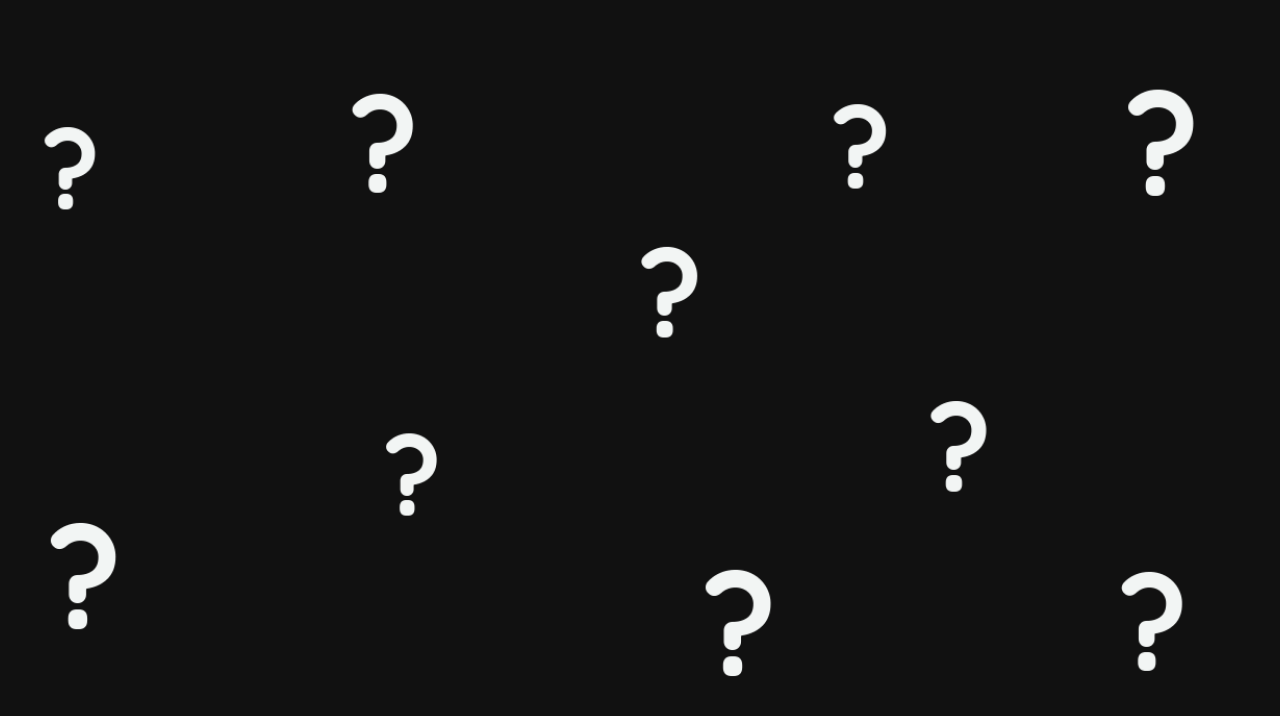
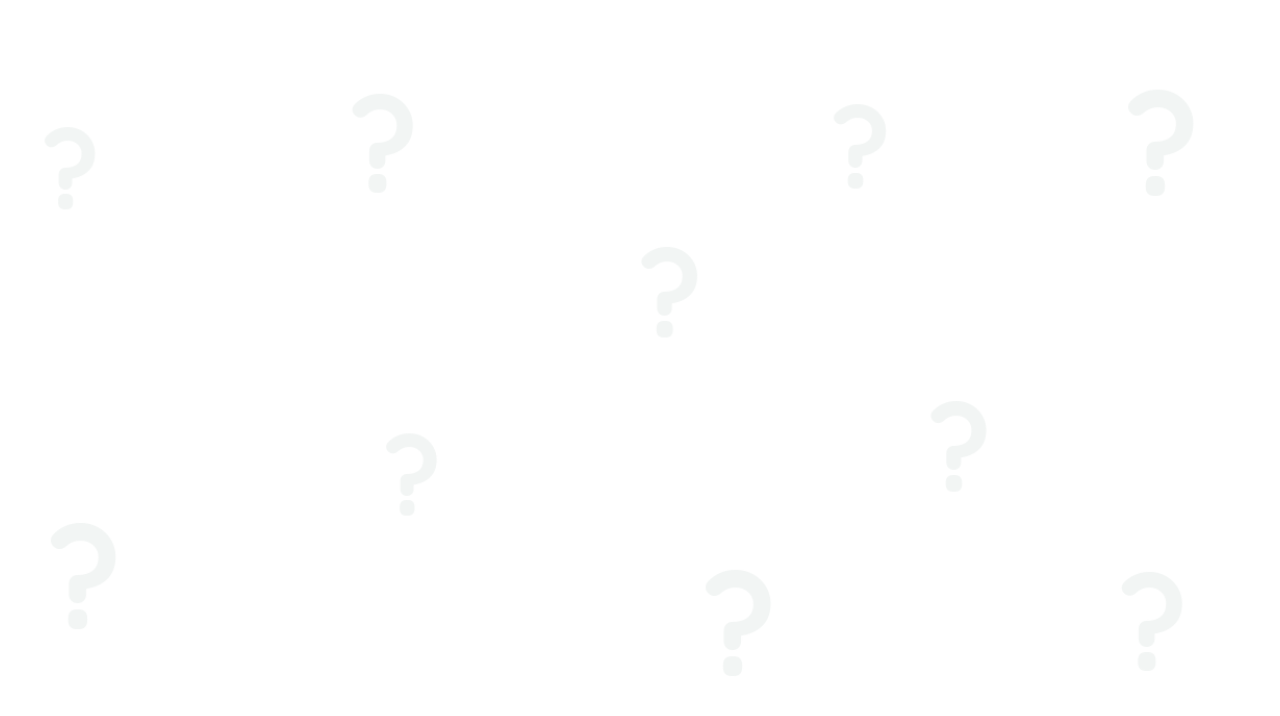
Before and after one commit to Saysikerightnow/Modul-6, a plain HTML site: page parallax.html in a window 1280 px wide. Drawn offline with Linux system fonts and the light colour scheme.

Commit message:
Update parallax.css

```diff
--- a/parallax.css
+++ b/parallax.css
@@ -2,10 +2,6 @@
   margin: 0;
   padding: 0;
   box-sizing: border-box;
-
-}
-body {
-  background: #111;
 }
 
 .parallax {
```
